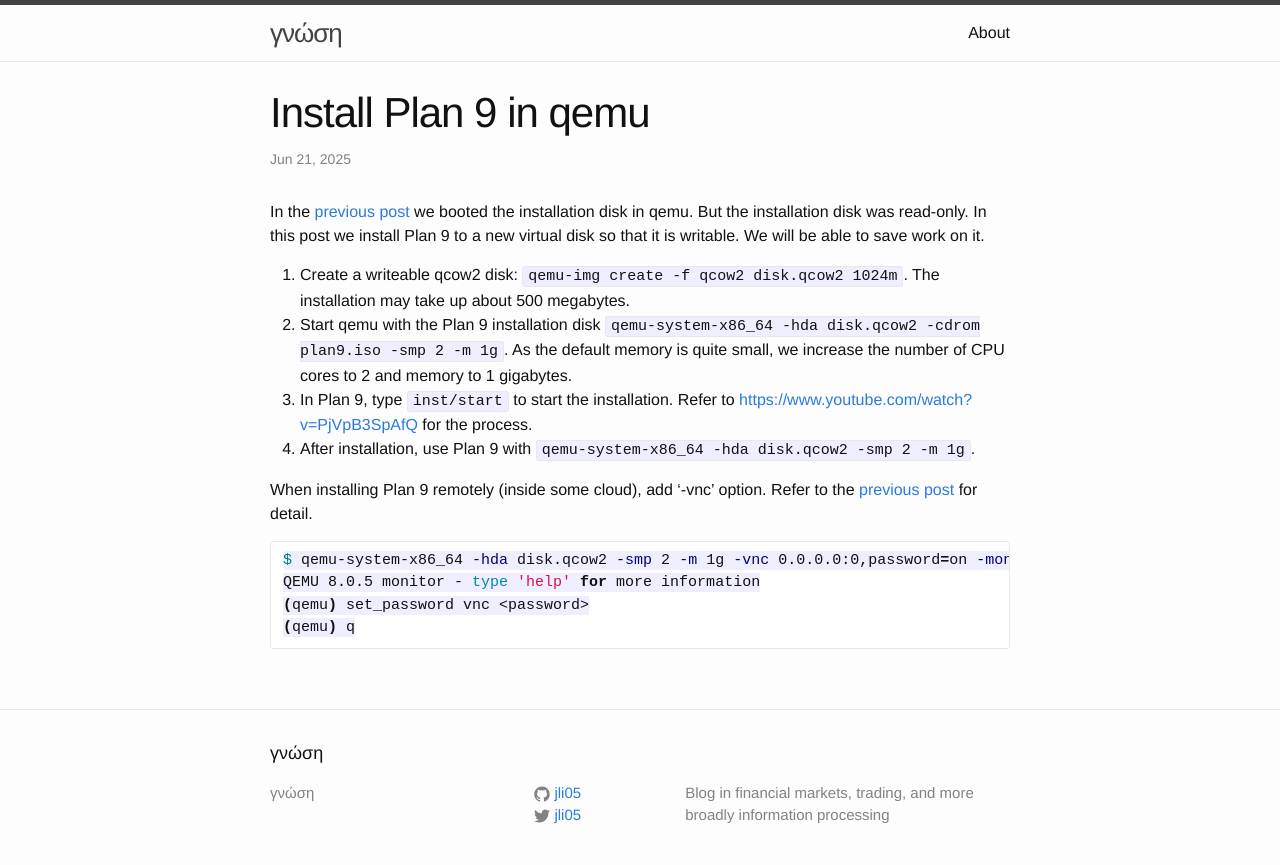
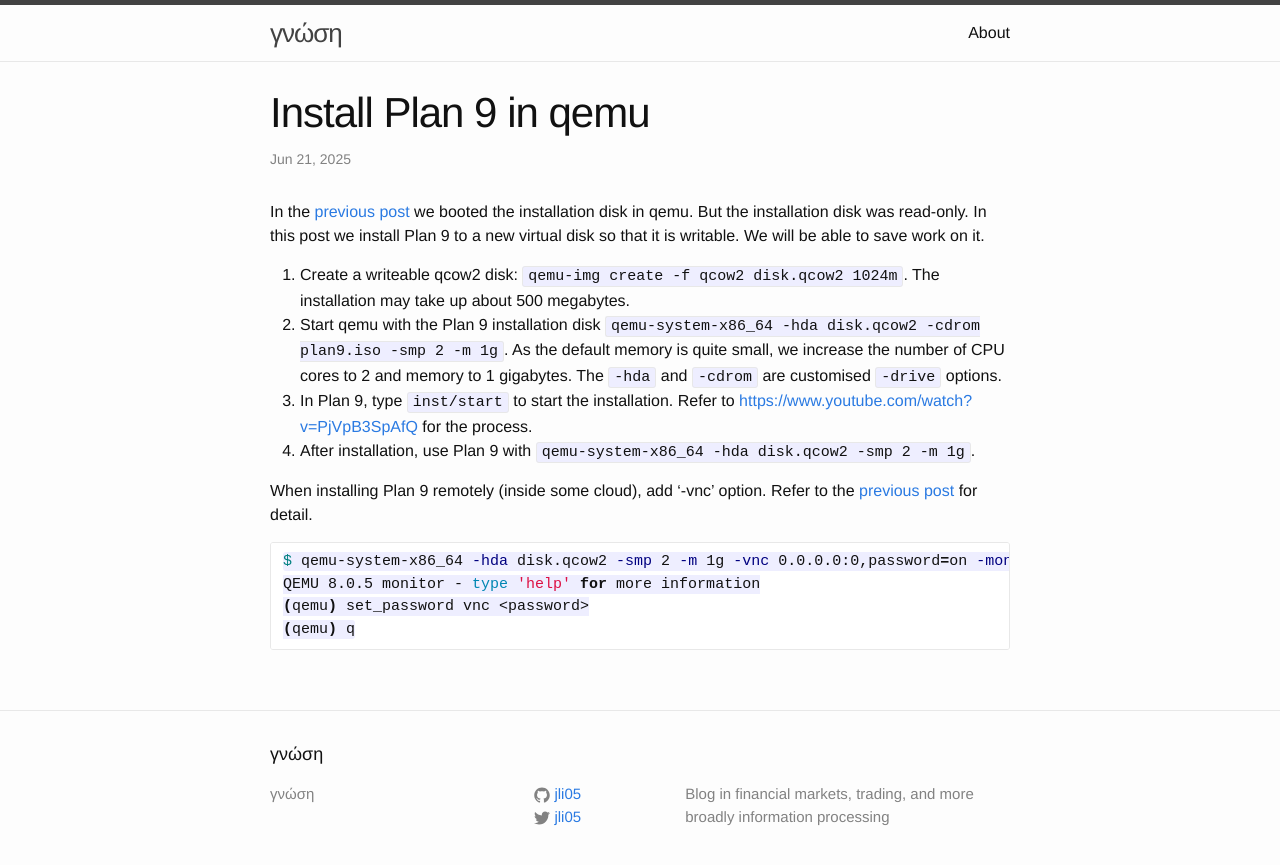
Before and after one commit to jli05/jli05.github.io, a Jekyll site: the page built from _posts/2025-06-21-9front-qemu-setup.md, in a window 1280 px wide. Shown: the top 865 px of the page. Built offline with Jekyll 4.4.1, drawn with Linux system fonts in a browser that asks for light colours.

Commit message:
add comment

```diff
--- a/_posts/2025-06-21-9front-qemu-setup.md
+++ b/_posts/2025-06-21-9front-qemu-setup.md
@@ -6,7 +6,7 @@ layout: post
 In the [previous post](/2025/06/15/start-plan9-in-qemu.html) we booted the installation disk in qemu. But the installation disk was read-only. In this post we install Plan 9 to a new virtual disk so that it is writable. We will be able to save work on it.
 
 1. Create a writeable qcow2 disk: `qemu-img create -f qcow2 disk.qcow2 1024m`. The installation may take up about 500 megabytes.
-2. Start qemu with the Plan 9 installation disk `qemu-system-x86_64 -hda disk.qcow2 -cdrom plan9.iso -smp 2 -m 1g`. As the default memory is quite small, we increase the number of CPU cores to 2 and memory to 1 gigabytes.
+2. Start qemu with the Plan 9 installation disk `qemu-system-x86_64 -hda disk.qcow2 -cdrom plan9.iso -smp 2 -m 1g`. As the default memory is quite small, we increase the number of CPU cores to 2 and memory to 1 gigabytes. The `-hda` and `-cdrom` are customised `-drive` options.
 3. In Plan 9, type `inst/start` to start the installation. Refer to [https://www.youtube.com/watch?v=PjVpB3SpAfQ](https://www.youtube.com/watch?v=PjVpB3SpAfQ) for the process.
 4. After installation, use Plan 9 with `qemu-system-x86_64 -hda disk.qcow2 -smp 2 -m 1g`.
 
```
